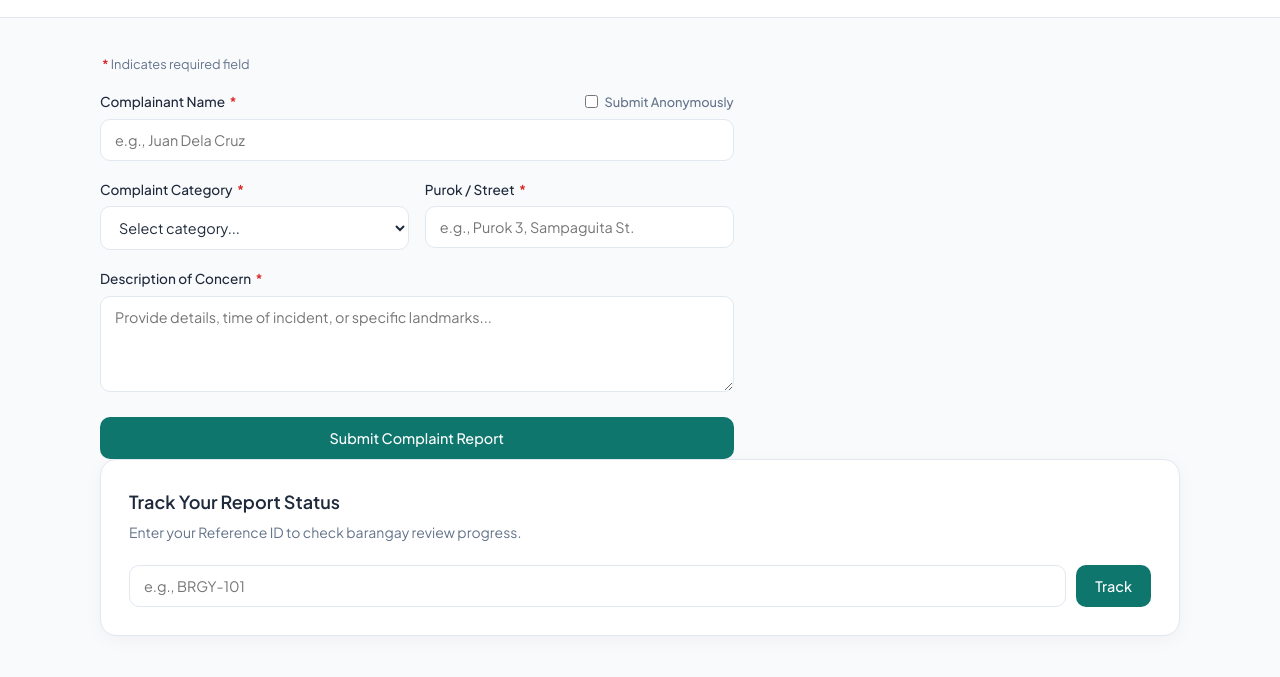
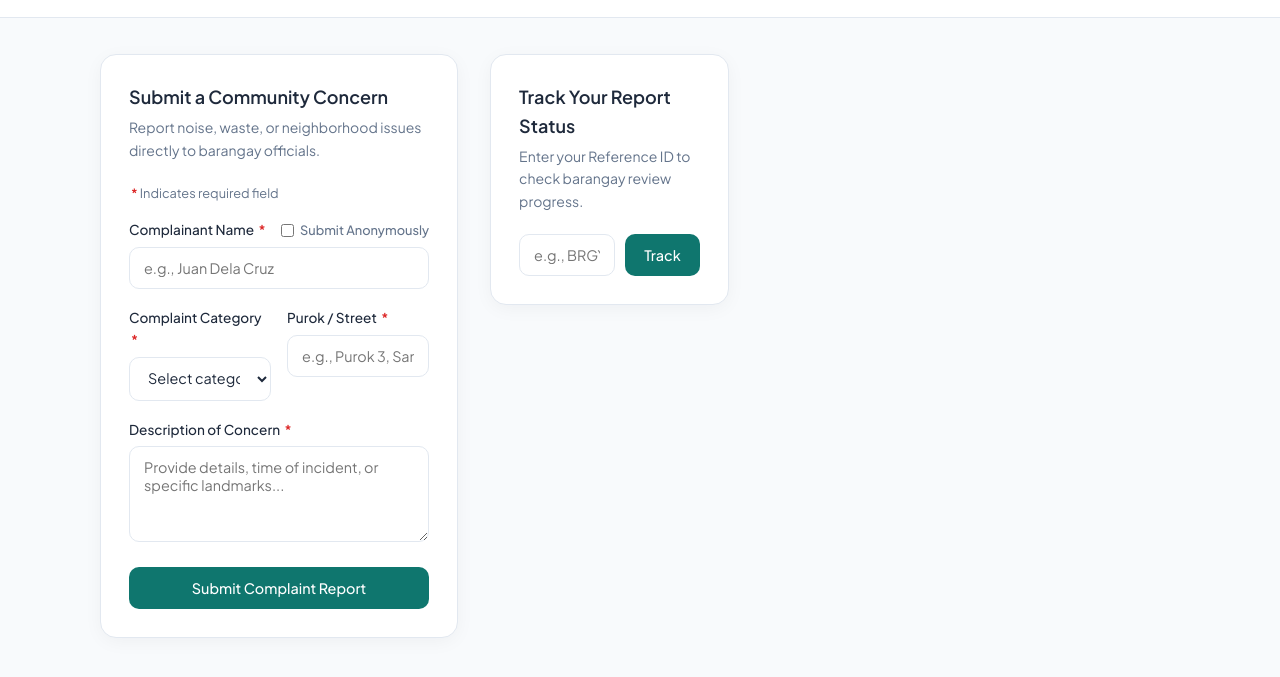
Before and after one commit to nellalalala/baranggay-complaint-system, a plain HTML site: page index.html in a window 1280 px wide. Shown: the part 77-754 px from the top of the page. Drawn offline with Linux system fonts and the light colour scheme.

Commit message:
fix card container and spacing in resident portal

```diff
--- a/index.html
+++ b/index.html
@@ -33,7 +33,16 @@
     <section id="resident-view" class="portal-section">
       <div class="grid-two-col">
 
-        <!-- Resident Submit Form -->
+        <!-- ==================== RESIDENT PORTAL ==================== -->
+    <section id="resident-view" class="portal-section">
+      <div class="grid-two-col">
+
+        <!-- Submit Complaint Card -->
+        <div class="card">
+          <div class="card-header">
+            <h2>Submit a Community Concern</h2>
+            <p class="subtitle">Report noise, waste, or neighborhood issues directly to barangay officials.</p>
+          </div>
           <form id="complaint-form">
             <p class="required-note"><span class="required">*</span> Indicates required field</p>
 
--- a/style.css
+++ b/style.css
@@ -96,7 +96,7 @@ body {
 .grid-two-col {
   display: grid;
   grid-template-columns: 1.2fr 0.8fr;
-  gap: 24px;
+  gap: 32px;
   align-items: start;
 }
 
```
